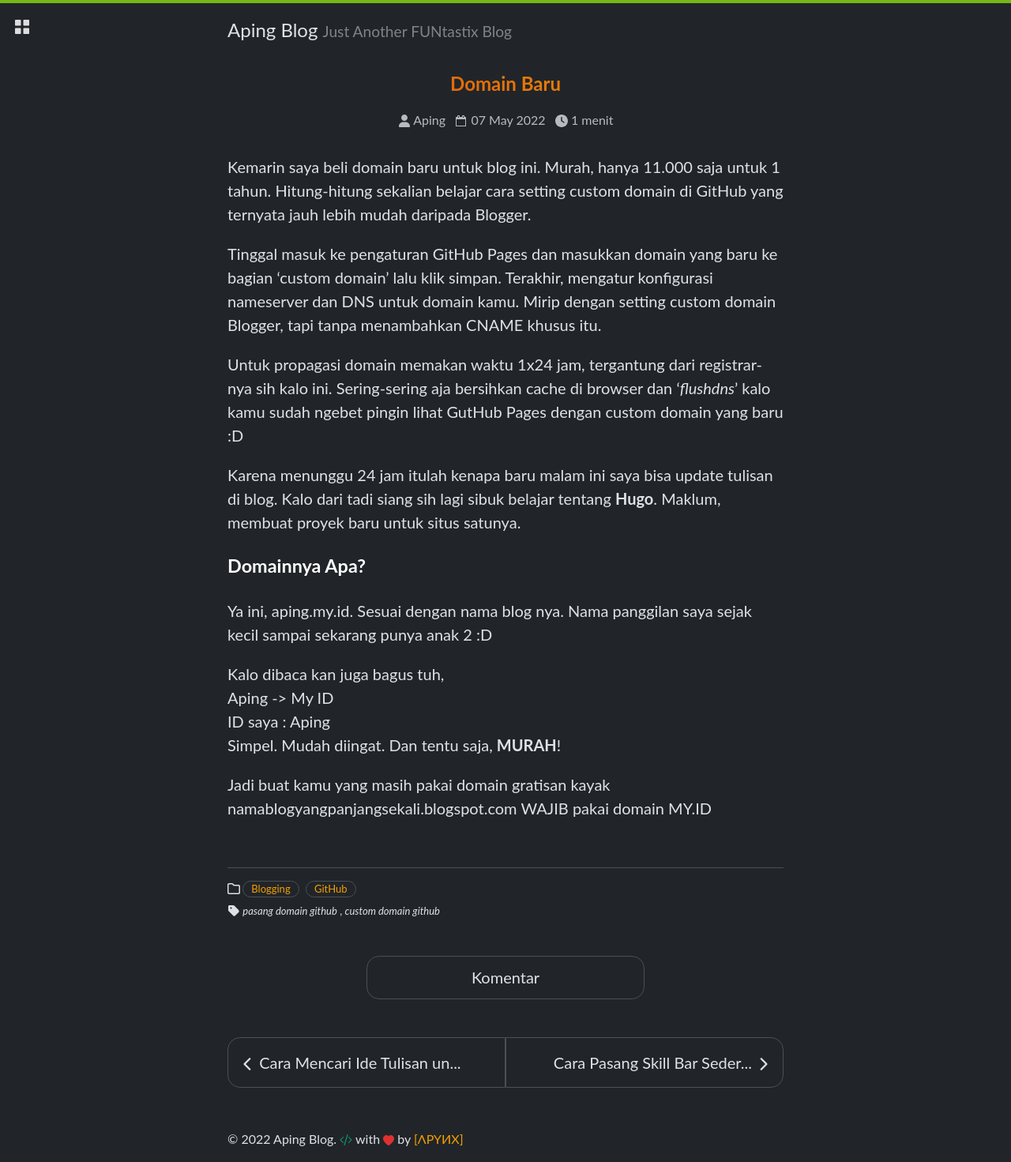
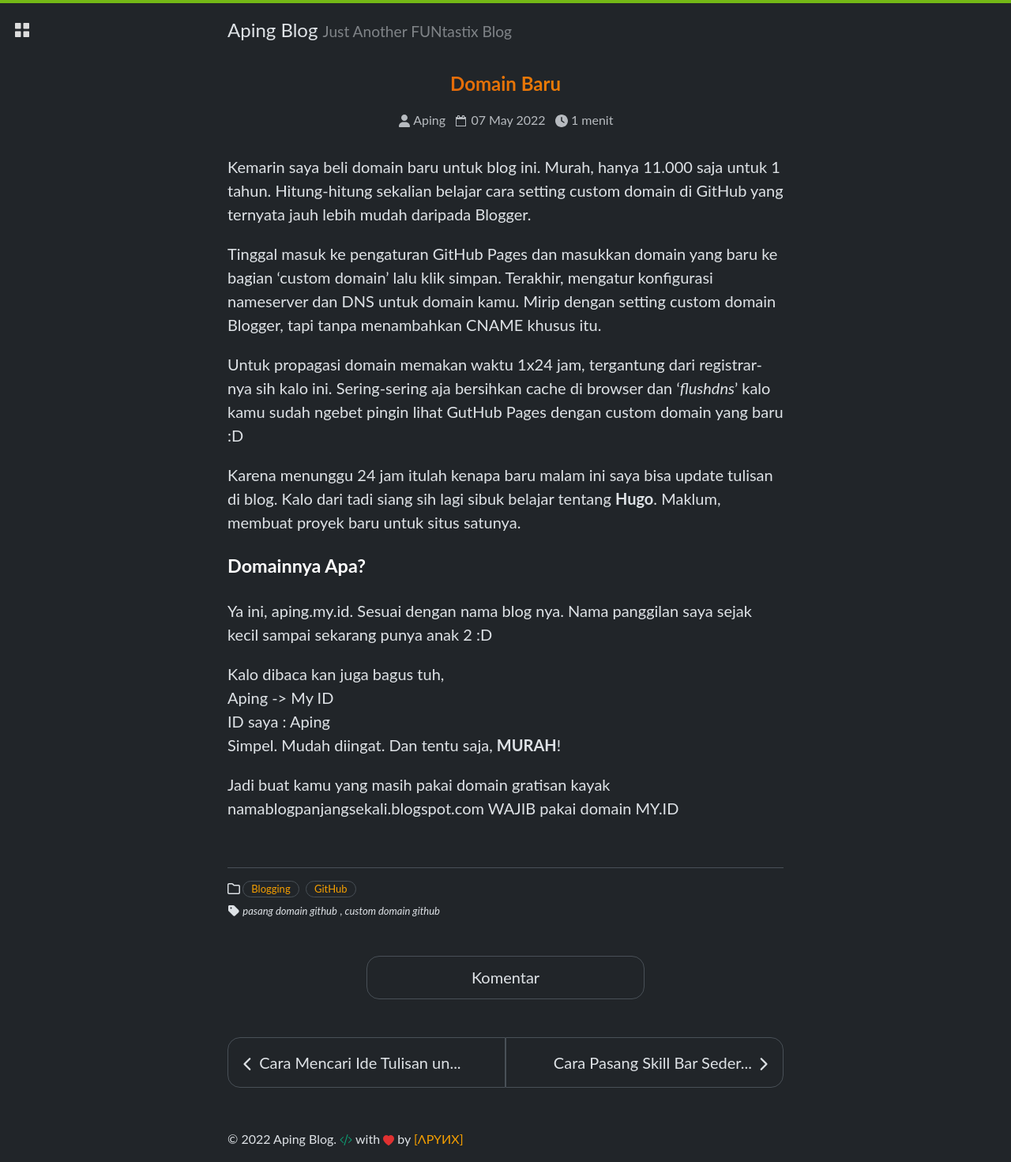
Before and after one commit to apynx/apynx.github.io, a Jekyll site: the page built from _posts/2022-05-07-domain-baru.md, in a window 1280 px wide. Shown: the whole page at 79% size. Built offline with Jekyll 4.4.1, drawn with Linux system fonts in a browser that asks for light colours; some web fonts are replaced.

Commit message:
update post and portofolio

```diff
--- a/_posts/2022-05-07-domain-baru.md
+++ b/_posts/2022-05-07-domain-baru.md
@@ -21,4 +21,4 @@
 
 Kalo dibaca kan juga bagus tuh,<br/>Aping -> My ID<br/>ID saya : Aping<br/>Simpel. Mudah diingat. Dan tentu saja, **MURAH**!
 
-Jadi buat kamu yang masih pakai domain gratisan kayak namablogyangpanjangsekali.blogspot.com WAJIB pakai domain MY.ID
+Jadi buat kamu yang masih pakai domain gratisan kayak namablogpanjangsekali.blogspot.com WAJIB pakai domain MY.ID
--- a/_sass/ockham/_custom.scss
+++ b/_sass/ockham/_custom.scss
@@ -49,7 +49,7 @@
   }
 
 .sidebar-toggle {
-  margin-top: 6px;
+  margin-top: 10px;
 }
 
 figure.highlight {
```
Also changed, not shown: tentang-saya.md (+1 -2 lines).
